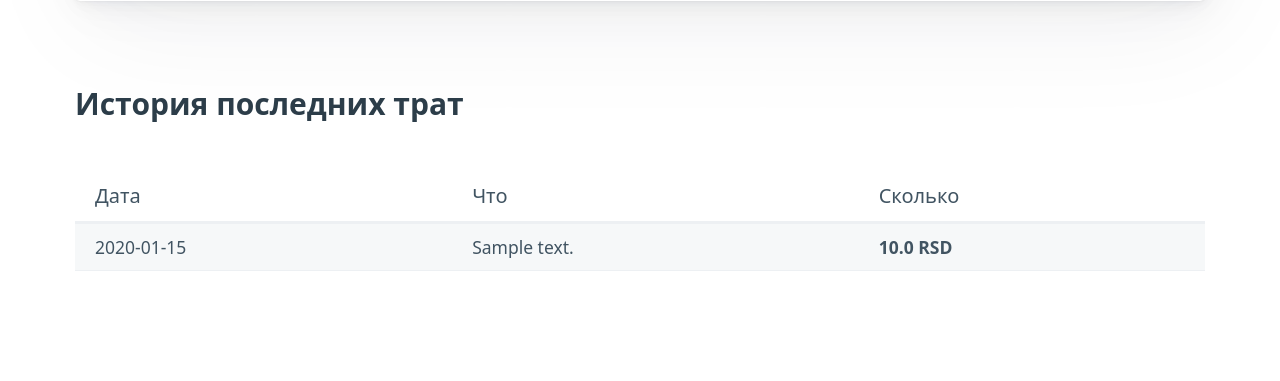
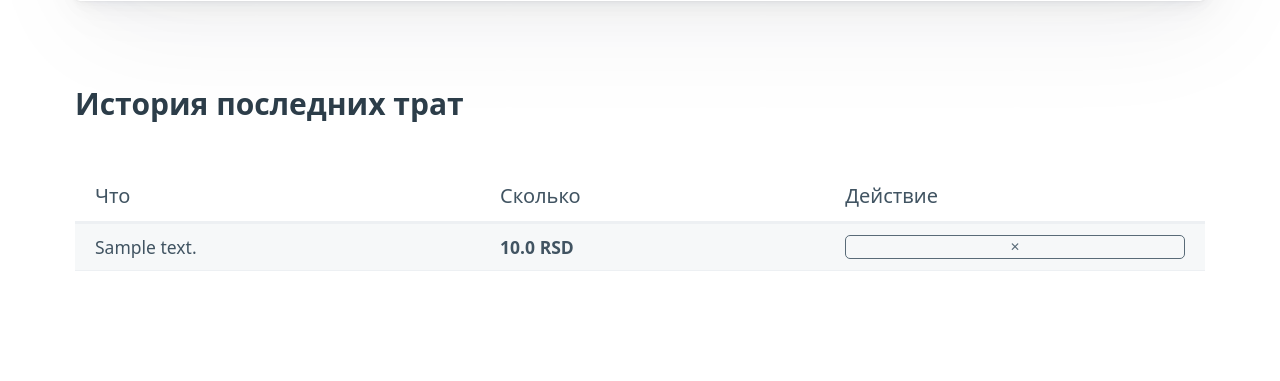
Before and after one commit to xxlxep/ExpenciesCalc, a FastAPI app: page / in a window 1280 px wide. Shown: the part 1184-1565 px from the top of the page. Run offline with FastAPI, Linux system fonts and the light colour scheme; tables that the repository leaves empty hold one stand-in row (values such as "Sample post").

Commit message:
Delete button added

```diff
--- a/main.py
+++ b/main.py
@@ -158,3 +158,12 @@ async def ui_add_expense(amount: float = Form(...), description: str = Form(...)
     db.add(db_expense)
     db.commit()
     return RedirectResponse(url="/", status_code=303)
+
+# Эндпоинт для удаления траты через интерфейс
+@app.post("/ui/delete/{expense_id}")
+async def ui_delete_expense(expense_id: int, db: Session = Depends(get_db)):
+    expense = db.query(Expense).filter(Expense.id == expense_id).first()
+    if expense:
+        db.delete(expense)
+        db.commit()
+    return RedirectResponse(url="/", status_code=303)
--- a/templates/index.html
+++ b/templates/index.html
@@ -39,17 +39,24 @@
         <table role="grid">
     <thead>
         <tr>
-                    <th>Дата</th>
             <th>Что</th>
             <th>Сколько</th>
+            <th>Действие</th>
         </tr>
     </thead>
     <tbody>
         {% for item in history %}
         <tr>
-                    <td>{{ item.created_at }}</td>
             <td>{{ item.description }}</td>
             <td><strong>{{ item.amount }} RSD</strong></td>
+            <td>
+                <form action="/ui/delete/{{ item.id }}" method="post" style="margin:0;">
+                    <button type="submit" class="outline secondary"
+                            style="padding: 2px 10px; font-size: 12px; margin:0;">
+                        ✕
+                    </button>
+                </form>
+            </td>
         </tr>
         {% endfor %}
     </tbody>
```
Also changed, not shown: expenses.db. Lines whose indentation alone changed are shown as unchanged.
